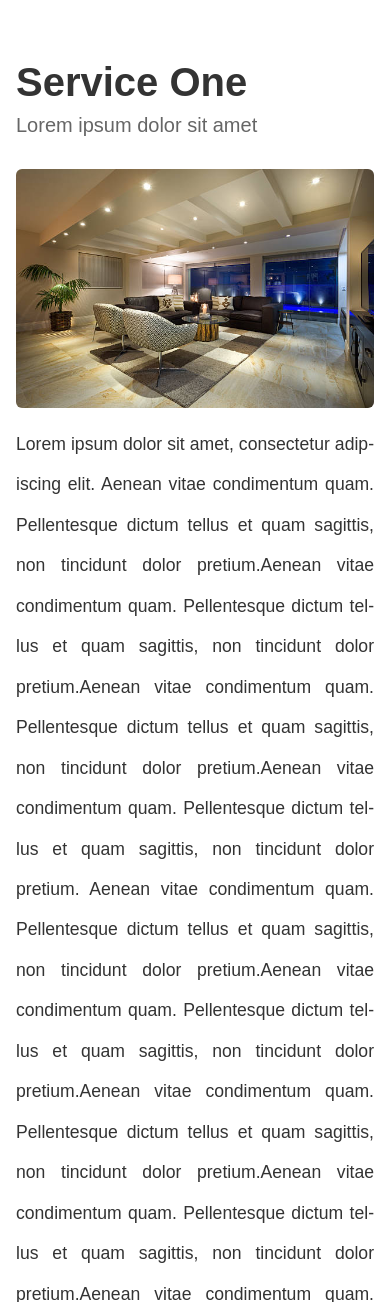
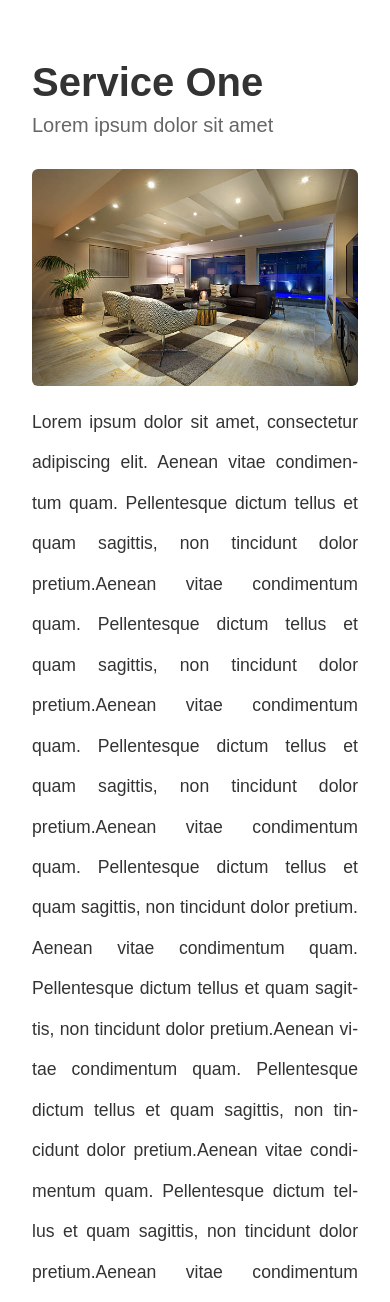
Before and after one commit to jseo07/client-webapp-2025, a Django app: page /sample_service/ in a window 390 px wide. Shown: the part 74-1376 px from the top of the page. Run offline with Django 5.2, Linux system fonts and the light colour scheme.

Commit message:
added padding to services in mobile

```diff
--- a/electric/webapp/static/webapp/css/service_page.css
+++ b/electric/webapp/static/webapp/css/service_page.css
@@ -64,4 +64,12 @@
     margin: 0 2rem 1rem 0;     /* space between image and text */
     max-width: 600px;
   }
+
 }
+
+@media (max-width: 768px) {
+  .service-detail {
+    padding: 2rem 2rem;
+    overflow: auto;       /* contain floats when they exist */
+  }
+}
```
